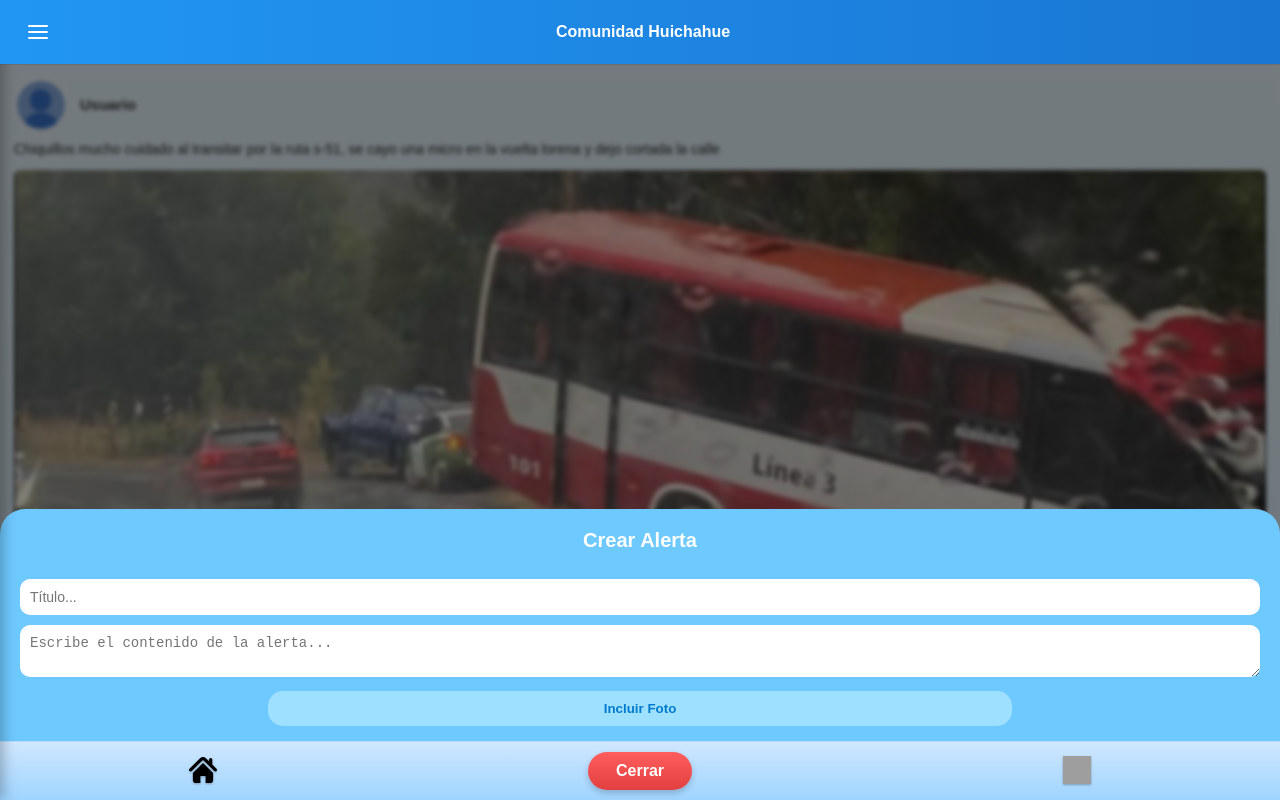
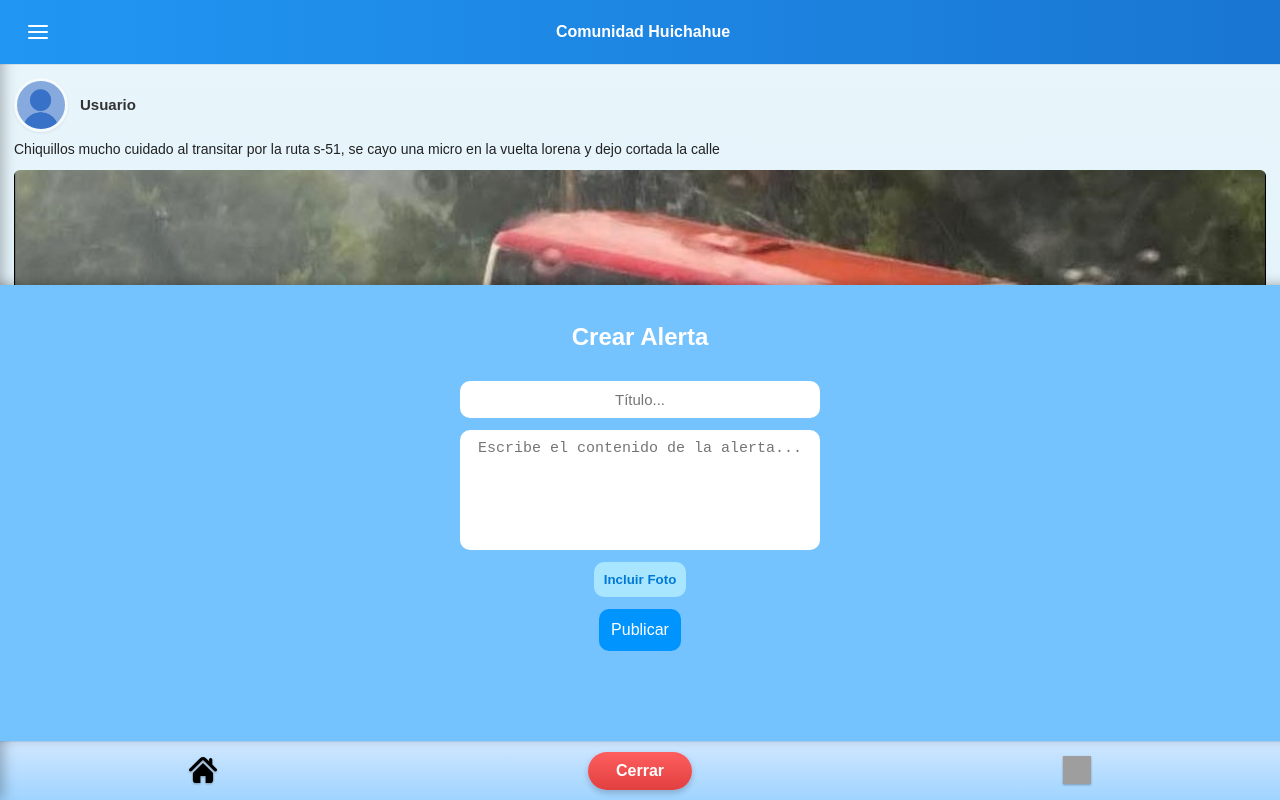
Before and after one commit to oscarbarra/emergencias-app, a React (Create React App) app in the folder frontend/: page / in a window 1280 px wide. Both pictures are taken after a click on the button "Alertar". Built offline with nearby package versions, Linux system fonts and the light colour scheme; grey boxes are pictures that could not be loaded.

Commit message:
arreglo de barra de enviar e inclusion de comentarios

```diff
--- /dev/null
+++ b/frontend/src/components/CommentsSheet.jsx
@@ -0,0 +1,58 @@
+import React, { useEffect, useRef } from "react";
+import styles from "../styles/CommentsSheet.module.css";
+
+export default function CommentsSheet({ isOpen, onClose, post, bottomBarHeight = 64 }) {
+  const listRef = useRef(null);
+
+  useEffect(() => {
+    if (isOpen && listRef.current) listRef.current.scrollTop = 0;
+  }, [isOpen]);
+
+  // Espera post.commentsList = [{ user, text, time?, avatar? }]
+  const comments = Array.isArray(post?.commentsList) ? post.commentsList : [];
+
+  return (
+    <>
+      <div
+        className={`${styles.overlay} ${isOpen ? styles.overlayVisible : ""}`}
+        style={{ bottom: bottomBarHeight }}
+        onClick={onClose}
+        aria-hidden={!isOpen}
+      />
+      <section
+        className={`${styles.container} ${styles.slidePanel} ${isOpen ? styles.slideOpen : ""}`}
+        style={{ paddingBottom: bottomBarHeight + 12 }}
+        aria-hidden={!isOpen}
+      >
+        <div className={styles.handle} />
+        <header className={styles.header}>
+          <h3>Comentarios {post ? `(${comments.length})` : ""}</h3>
+          <button className={styles.closeBtn} onClick={onClose} aria-label="Cerrar">✕</button>
+        </header>
+
+        {comments.length === 0 ? (
+          <div className={styles.empty}>Aún no hay comentarios.</div>
+        ) : (
+          <ul className={styles.list} ref={listRef}>
+            {comments.map((c, i) => (
+              <li key={i} className={styles.comment}>
+                <img
+                  className={styles.avatar}
+                  src={c.avatar || "/img/default-avatar.png"}
+                  alt={c.user || "usuario"}
+                />
+                <div className={styles.body}>
+                  <div className={styles.meta}>
+                    <span className={styles.user}>{c.user || "Usuario"}</span>
+                    {c.time ? <span className={styles.time}>• {c.time}</span> : null}
+                  </div>
+                  <p className={styles.text}>{c.text}</p>
+                </div>
+              </li>
+            ))}
+          </ul>
+        )}
+      </section>
+    </>
+  );
+}
--- a/frontend/src/components/CreateAlert.jsx
+++ b/frontend/src/components/CreateAlert.jsx
@@ -1,7 +1,7 @@
 import React, { useState } from "react";
-import styles from "../styles/Feed.module.css"; // usa el mismo CSS donde está el slidePanel y overlay
+import styles from "../styles/CreateAlert.module.css"; // corregido: usar el CSS correcto
 
-export default function CreateAlert({ isOpen, onClose, onCreate }) {
+export default function CreateAlert({ isOpen, onClose, onCreate, navOffset = 64 }) {
   const [title, setTitle] = useState("");
   const [description, setDescription] = useState("");
   const [image, setImage] = useState(null);
@@ -32,29 +32,29 @@ export default function CreateAlert({ isOpen, onClose, onCreate }) {
 
   return (
     <>
-      {/* Fondo oscuro */}
       <div
         className={`${styles.overlay} ${isOpen ? styles.overlayVisible : ""}`}
         onClick={onClose}
       />
 
-      {/* Panel deslizante */}
-      <div className={`${styles.slidePanel} ${isOpen ? styles.slideOpen : ""}`}>
+      <div
+        className={`${styles.container} ${styles.slidePanel} ${isOpen ? styles.slideOpen : ""}`}
+        style={{ bottom: Math.max(0, navOffset - 5) }} // baja 15px respecto al offset original
+        aria-hidden={!isOpen}
+      >
         <h2>Crear Alerta</h2>
-        <form onSubmit={handleSubmit}>
+        <form onSubmit={handleSubmit} className={styles.form}>
           <input
             type="text"
             placeholder="Título..."
             value={title}
             onChange={(e) => setTitle(e.target.value)}
           />
-
           <textarea
             placeholder="Escribe el contenido de la alerta..."
             value={description}
             onChange={(e) => setDescription(e.target.value)}
-          ></textarea>
-
+          />
           <button
             type="button"
             className={styles.photoBtn}
@@ -69,7 +69,6 @@ export default function CreateAlert({ isOpen, onClose, onCreate }) {
             style={{ display: "none" }}
             onChange={(e) => setImage(e.target.files[0])}
           />
-
           <button type="submit" className={styles.publishBtn}>
             Publicar
           </button>
--- a/frontend/src/components/PostCard.jsx
+++ b/frontend/src/components/PostCard.jsx
@@ -2,7 +2,7 @@ import React from "react";
 import styles from "../styles/PostCard.module.css";
 import commentIcon from "../assets/comment.svg";
 
-export default function PostCard({ post }) {
+export default function PostCard({ post, onOpenComments }) {
   return (
     <article className={styles.card}>
       <div className={styles.header}>
@@ -29,7 +29,9 @@ export default function PostCard({ post }) {
           <img src={commentIcon} alt="comentarios" className={styles.commentIcon}/>
           <span className={styles.commentCount}>{post.comments}</span>
         </div>
-        <button className={styles.cta}>Ver comentarios</button>
+        <button className={styles.cta} onClick={onOpenComments}>
+        Ver comentarios
+      </button>
       </div>
     </article>
   );
--- a/frontend/src/pages/Feed.jsx
+++ b/frontend/src/pages/Feed.jsx
@@ -2,6 +2,7 @@ import React, { useState } from "react";
 import Navbar from "../components/Navbar";
 import PostCard from "../components/PostCard";
 import CreateAlert from "../components/CreateAlert";
+import CommentsSheet from "../components/CommentsSheet";
 import styles from "../styles/Feed.module.css";
 import HomeIcon from "../assets/home.svg";
 import UserIcon from "../assets/user.svg";
@@ -31,6 +32,13 @@ export default function Feed({ onToggleMenu }) {
   ]);
 
   const [showAlertPanel, setShowAlertPanel] = useState(false);
+  const [showComments, setShowComments] = useState(false);
+  const [commentsPost, setCommentsPost] = useState(null);
+
+    const openComments = (post) => {
+    setCommentsPost(post);
+    setShowComments(true);
+  };
 
   const handleCreateAlert = (newPost) => {
     setPosts([{ ...newPost, id: Date.now() }, ...posts]);
@@ -41,7 +49,7 @@ export default function Feed({ onToggleMenu }) {
       <Navbar title="Comunidad Huichahue" onMenuToggle={onToggleMenu} />
       <div className={styles.posts}>
         {posts.map((p) => (
-          <PostCard key={p.id} post={p} />
+          <PostCard key={p.id} post={p} onOpenComments={() => openComments(p)} />
         ))}
       </div>
 
@@ -68,6 +76,13 @@ export default function Feed({ onToggleMenu }) {
         onClose={() => setShowAlertPanel(false)}
         onCreate={handleCreateAlert}
       />
+
+      <CommentsSheet
+        isOpen={showComments}
+        post={commentsPost}
+        onClose={() => setShowComments(false)}
+        bottomBarHeight={64}
+      />
     </div>
   );
 }
--- /dev/null
+++ b/frontend/src/styles/CommentsSheet.module.css
@@ -0,0 +1,117 @@
+.container {
+  position: fixed;
+  left: 0;
+  right: 0;
+  bottom: 0;
+  width: 100%;
+  background: #fff;
+  border-radius: 18px 18px 0 0;
+  box-shadow: 0 -6px 16px rgba(0,0,0,0.2);
+  z-index: 10; /* debajo de la toolbar (que está en 11+) */
+  max-height: 85vh;
+  display: flex;
+  flex-direction: column;
+}
+
+.slidePanel {
+  transform: translateY(100%);
+  opacity: 0;
+  pointer-events: none;
+  transition: transform .3s ease, opacity .25s ease;
+}
+
+.slideOpen {
+  transform: translateY(0);
+  opacity: 1;
+  pointer-events: auto;
+}
+
+.overlay {
+  position: fixed;
+  inset: 0;
+  background: rgba(0,0,0,.45);
+  opacity: 0;
+  pointer-events: none;
+  z-index: 9; /* no oscurece la barra */
+  transition: opacity .25s ease;
+}
+
+.overlayVisible {
+  opacity: 1;
+  pointer-events: all;
+}
+
+.handle {
+  width: 40px;
+  height: 4px;
+  background: #d9d9d9;
+  border-radius: 999px;
+  margin: 8px auto 4px;
+}
+
+.header {
+  position: sticky;
+  top: 0;
+  background: #fff;
+  padding: 10px 16px;
+  border-bottom: 1px solid #eee;
+  display: flex;
+  align-items: center;
+  justify-content: center;
+}
+
+.header h3 {
+  margin: 0;
+  font-size: 16px;
+  font-weight: 700;
+}
+
+.closeBtn {
+  position: absolute;
+  right: 8px;
+  top: 8px;
+  background: transparent;
+  border: none;
+  font-size: 20px;
+  cursor: pointer;
+  line-height: 1;
+}
+
+.list {
+  overflow-y: auto;
+  padding: 8px 12px 12px;
+}
+
+.comment {
+  display: flex;
+  gap: 10px;
+  padding: 10px 4px;
+  border-bottom: 1px solid #f1f1f1;
+}
+
+.avatar {
+  width: 36px;
+  height: 36px;
+  border-radius: 50%;
+  object-fit: cover;
+}
+
+.body { flex: 1; }
+
+.meta {
+  display: flex;
+  align-items: center;
+  gap: 6px;
+  margin-bottom: 4px;
+}
+
+.user { font-weight: 700; color: #111; }
+.time { color: #888; font-size: 12px; }
+
+.text { margin: 0; color: #222; line-height: 1.35; }
+
+.empty {
+  padding: 24px;
+  text-align: center;
+  color: #666;
+}
--- a/frontend/src/styles/CreateAlert.module.css
+++ b/frontend/src/styles/CreateAlert.module.css
@@ -1,21 +1,24 @@
 .container {
+  position: fixed;
+  left: 0;
+  right: 0;
+  bottom: 0;
+  width: 100%;
   background: #74c3ff;
-  border-radius: 20px 20px 0 0;
-  padding: 20px;
-  padding-bottom: 80px;
-  color: white;
-  width: 100%;
-  box-shadow: 0 -2px 10px rgba(0, 0, 0, 0.2);
+  /* solo esquinas superiores redondeadas */
+  border-radius: 22px 22px 5 5;
+  padding: 18px 18px 90px; /* deja espacio para la barra inferior */
+  color: #fff;
+  box-shadow: 0 -2px 10px rgba(0,0,0,0.25);
   font-family: Arial, sans-serif;
   max-height: 85vh;
   overflow-y: auto;
-  position: fixed;
-  left: 50%;
-  bottom: 120px; /* sube el panel 120px desde el fondo */
-  transform: translateX(-50%);
-  max-width: 400px;
-  z-index: 2000; /* se asegura de que quede por encima */
+  z-index: 1100; /* debajo de la barra inferior */
+  display: flex;
+  flex-direction: column;
+  align-items: center;
 }
+
 
 h2 {
   text-align: center;
@@ -26,17 +29,22 @@ h2 {
   display: flex;
   flex-direction: column;
   gap: 12px;
+  width: 100%;
+  align-items: center;
 }
 
 input[type="text"],
 textarea {
   width: 100%;
+  max-width: 340px; /* estrecha y centra visualmente */
+  margin: 0 auto;
   padding: 10px;
   border-radius: 10px;
   border: none;
   font-size: 15px;
   outline: none;
   color: #333;
+  text-align: center; /* centra el texto dentro */
 }
 
 textarea {
@@ -77,10 +85,32 @@ textarea {
 
 /* === Ajuste: sube un poco el panel para no tapar el botón de enviar === */
 .slidePanel {
-  bottom: -120%;
-  transform: translateY(40px);
+  left: 50%;
+  transform: translate(-50%, 110%);
+  opacity: 0;
+  pointer-events: none;
+  transition: transform 0.3s ease, opacity 0.25s ease;
 }
 
 .slideOpen {
-  bottom: 120px !important; /* sube 60px para dejar visible sobre el footer */
+  transform: translate(-50%, 0); /* ya no sube sobre la barra; la barra tapa parte inferior */
+  opacity: 1;
+  pointer-events: auto;
 }
+
+.overlay {
+  position: fixed;
+  top: 0;
+  left: 0;
+  right: 0;
+  background: rgba(0,0,0,0.45);
+  opacity: 0;
+  pointer-events: none;
+  z-index: 1300; /* detrás de la barra y detrás del panel */
+  transition: opacity 0.2s;
+}
+
+.overlayVisible {
+  opacity: 1;
+  pointer-events: all;
+}
```
